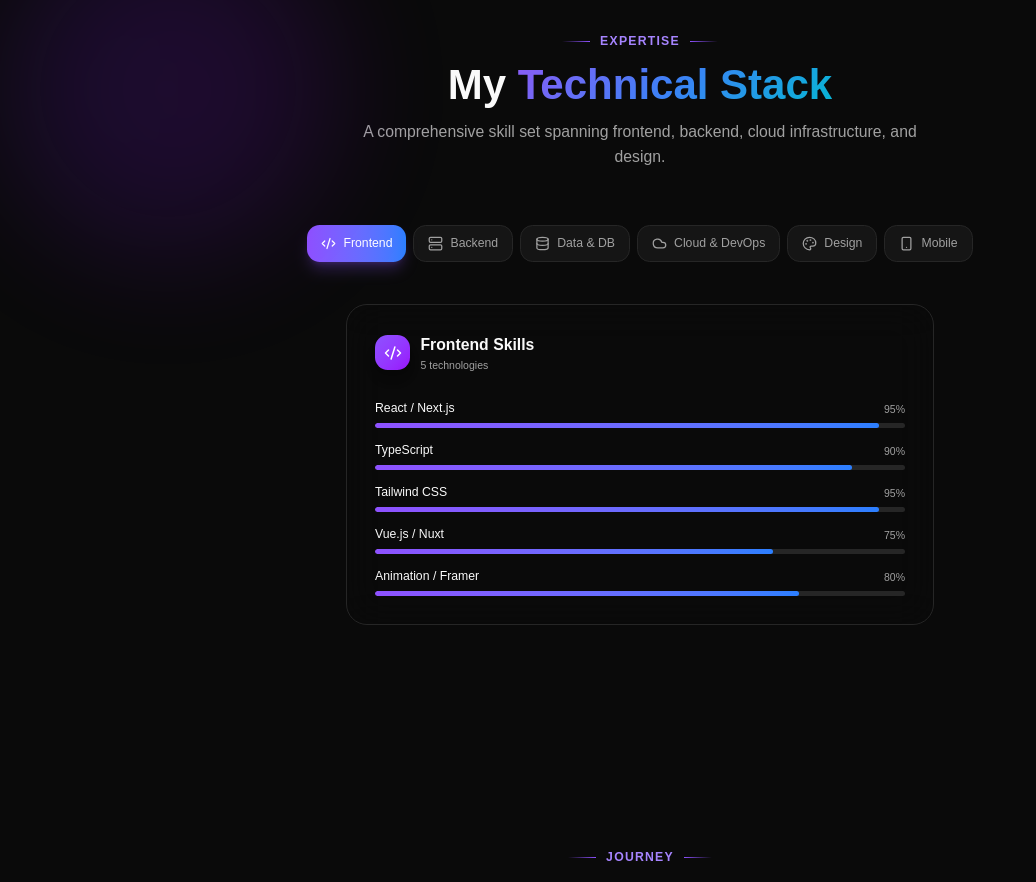
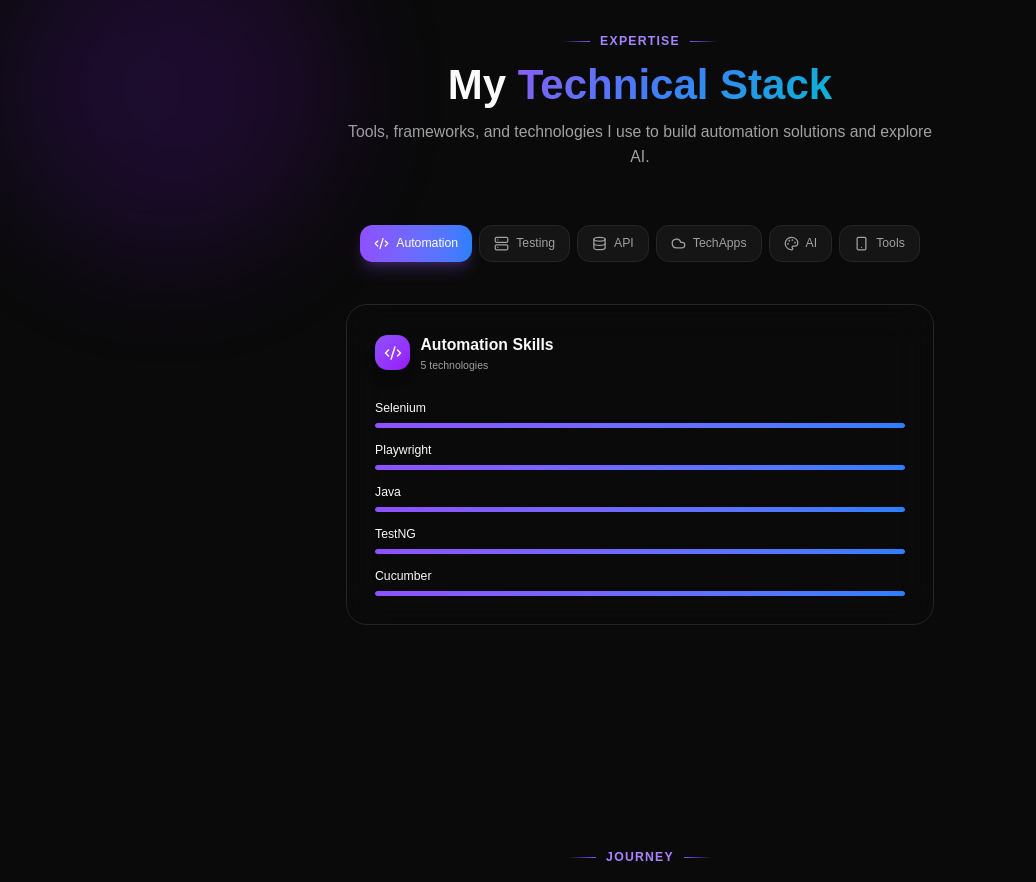
Before and after one commit to JaydeepAI/JaydeepAI.github.io, a React (Vite) app: page / in a window 1280 px wide. Shown: the part 2260-3142 px from the top of the page, without its empty margins (0-1036 px from the left). Built offline with nearby package versions, Linux system fonts and the light colour scheme.

Commit message:
Update ExpertiseSection.tsx

```diff
--- a/src/app/components/ExpertiseSection.tsx
+++ b/src/app/components/ExpertiseSection.tsx
@@ -4,84 +4,82 @@ import { Code2, Palette, Server, Cloud, Database, Smartphone } from "lucide-reac
 const categories = [
   {
     icon: Code2,
-    label: "Frontend",
+    label: "Automation",
     color: "from-violet-500 to-purple-600",
     skills: [
-      { name: "React / Next.js", level: 95 },
-      { name: "TypeScript", level: 90 },
-      { name: "Tailwind CSS", level: 95 },
-      { name: "Vue.js / Nuxt", level: 75 },
-      { name: "Animation / Framer", level: 80 },
+      { name: "Selenium", level: 100 },
+      { name: "Playwright", level: 100 },
+      { name: "Java", level: 100 },
+      { name: "TestNG", level: 100 },
+      { name: "Cucumber", level: 100 },
     ],
   },
   {
     icon: Server,
-    label: "Backend",
+    label: "Testing",
     color: "from-blue-500 to-cyan-600",
     skills: [
-      { name: "Node.js / Express", level: 90 },
-      { name: "Python / FastAPI", level: 80 },
-      { name: "GraphQL", level: 78 },
-      { name: "REST API Design", level: 92 },
-      { name: "Microservices", level: 75 },
+      { name: "Regression Testing", level: 90 },
+      { name: "Functional Testing", level: 90 },
+      { name: "Smoke Testing", level: 95 },
+      { name: "UI Testing", level: 85 },
+      { name: "Cross Browser Testing", level: 80 },
     ],
   },
   {
     icon: Database,
-    label: "Data & DB",
+    label: "API",
     color: "from-emerald-500 to-teal-600",
     skills: [
-      { name: "PostgreSQL", level: 88 },
-      { name: "MongoDB", level: 85 },
-      { name: "Redis", level: 78 },
-      { name: "Prisma / Drizzle", level: 85 },
-      { name: "Data Modeling", level: 80 },
+      { name: "Postman", level: 90 },
+      { name: "REST Assured", level: 85 },
+      { name: "Swagger", level: 80 },
+      { name: "API Automation", level: 85 },
+      { name: "JSON Validation", level: 85 },
     ],
   },
   {
     icon: Cloud,
-    label: "Cloud & DevOps",
+    label: "TechApps",
     color: "from-orange-500 to-amber-600",
     skills: [
-      { name: "AWS (EC2, S3, Lambda)", level: 82 },
-      { name: "Vercel / Railway", level: 95 },
-      { name: "Docker / K8s", level: 75 },
-      { name: "CI/CD Pipelines", level: 80 },
-      { name: "Cloudflare", level: 78 },
+      { name: "Jenkins", level: 85 },
+      { name: "GitHub Actions", level: 75 },
+      { name: "Docker", level: 65 },
+      { name: "Bitbucket Pipelines", level: 80 },
+      { name: "CI/CD", level: 85 },
     ],
   },
   {
     icon: Palette,
-    label: "Design",
+    label: "AI",
     color: "from-pink-500 to-rose-600",
     skills: [
-      { name: "Figma", level: 92 },
-      { name: "UI/UX Design", level: 88 },
-      { name: "Prototyping", level: 85 },
-      { name: "Design Systems", level: 82 },
-      { name: "Brand Identity", level: 70 },
+      { name: "OpenAI", level: 75 },
+      { name: "Claude", level: 75 },
+      { name: "Prompt Engineering", level: 80 },
+      { name: "AI Agents", level: 65 },
+      { name: "RAG Systems", level: 55 },
     ],
   },
   {
     icon: Smartphone,
-    label: "Mobile",
+    label: "Tools",
     color: "from-indigo-500 to-violet-600",
     skills: [
-      { name: "React Native", level: 80 },
-      { name: "Expo", level: 82 },
-      { name: "PWA", level: 88 },
-      { name: "App Store Deploy", level: 75 },
-      { name: "Mobile UI Patterns", level: 85 },
+      { name: "IntelliJ IDEA", level: 90 },
+      { name: "Jira", level: 90 },
+      { name: "Git", level: 85 },
+      { name: "Bitbucket", level: 85 },
+      { name: "n8n", level: 70 },
     ],
   },
 ];
-
 function SkillBar({ name, level, triggered }: { name: string; level: number; triggered: boolean }) {
   return (
     <div className="mb-4 last:mb-0">
       <div className="flex justify-between items-center mb-1.5">
         <span className="text-sm font-medium text-foreground">{name}</span>
-        <span className="text-xs text-muted-foreground">{level}%</span>
       </div>
       <div className="h-1.5 bg-muted rounded-full overflow-hidden">
         <div
@@ -130,7 +128,7 @@ export function ExpertiseSection() {
             My <span className="gradient-text">Technical Stack</span>
           </h2>
           <p className="text-muted-foreground text-lg max-w-2xl mx-auto">
-            A comprehensive skill set spanning frontend, backend, cloud infrastructure, and design.
+            Tools, frameworks, and technologies I use to build automation solutions and explore AI.
           </p>
         </div>
 
```
